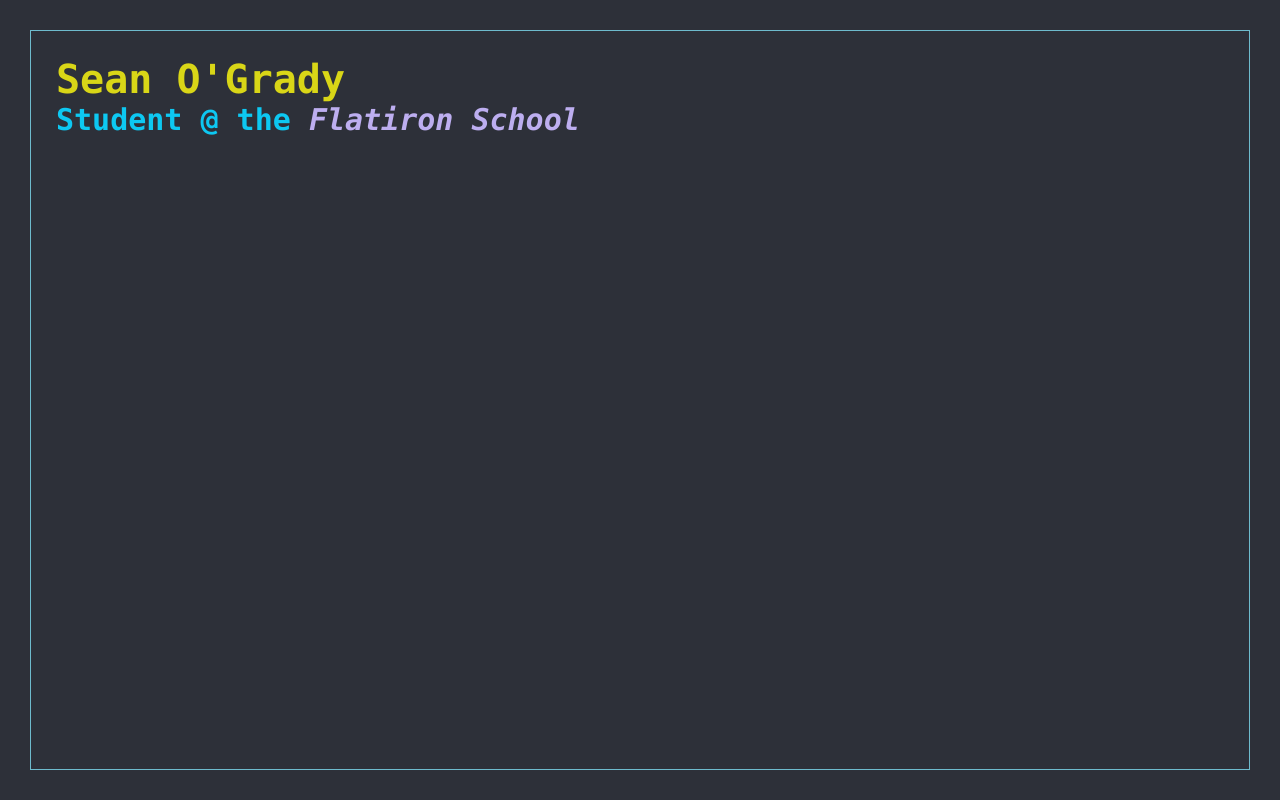
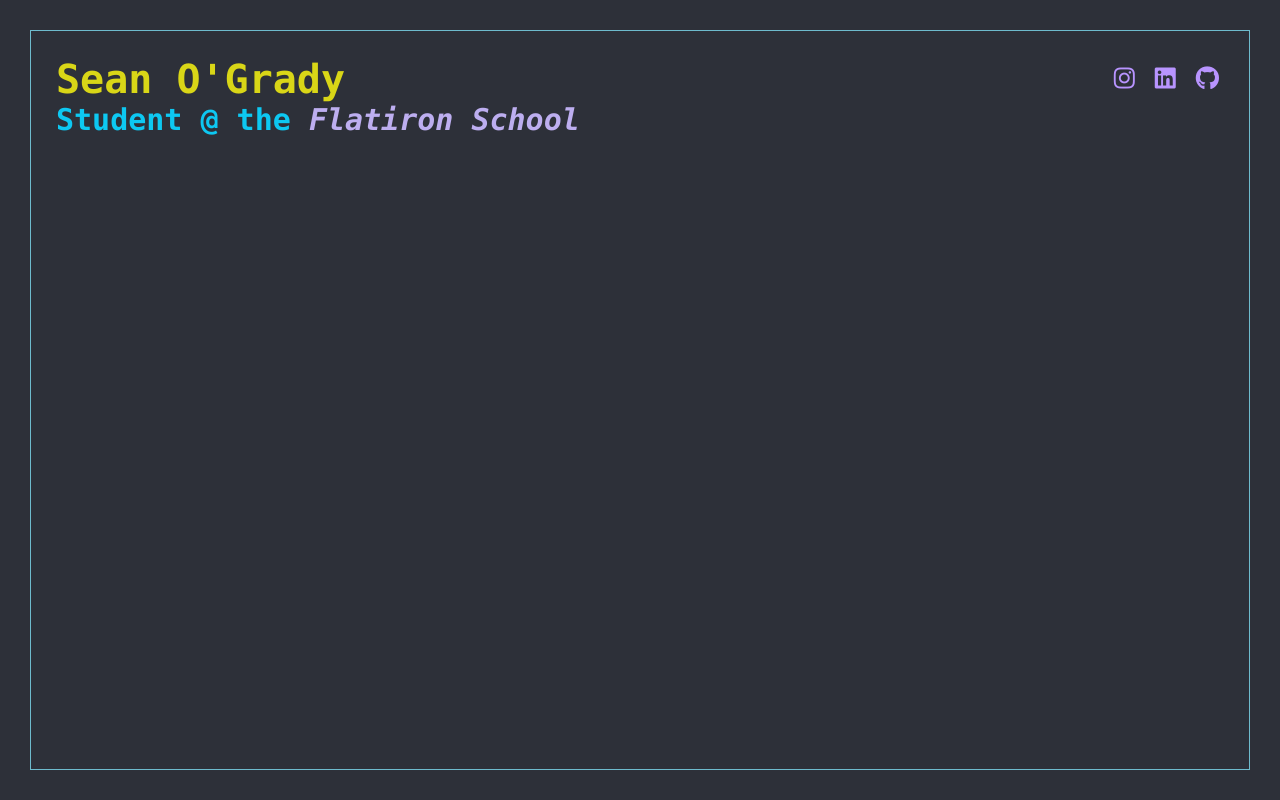
Before and after one commit to sean-a-ogrady/my-personal-website, a plain HTML site: page index.html in a window 1280 px wide. Drawn offline with Linux system fonts and the light colour scheme.

Commit message:
Add links to socials

```diff
--- a/index.html
+++ b/index.html
@@ -2,14 +2,22 @@
 <html lang="en">
 <head>
     <link rel="stylesheet" href="./style.css"/>
+    <!-- Include Font Awesome CSS -->
+    <link rel="stylesheet" href="https://cdnjs.cloudflare.com/ajax/libs/font-awesome/5.15.3/css/all.min.css">
     <title>Sean O'Grady</title>
 </head>
 <body>
-        <div id="background">
+    <div id="background"></div>
     <div id="frame">
+        <div id="site-header">
             <h1>Sean O'Grady</h1>
             <h3>Student @ the <em>Flatiron School</em></h3>
         </div>
+        <ul id="navigation">
+            <li><a href="https://www.instagram.com/og_sean"><i class="fab fa-instagram"></i></a></li>
+            <li><a href="https://www.linkedin.com/in/saogrady/"><i class="fab fa-linkedin"></i></a></li>
+            <li><a href="https://github.com/sean-a-ogrady"><i class="fab fa-github"></i></a></li>
+        </ul>
     </div>
 </body>
 </html>
--- a/style.css
+++ b/style.css
@@ -1,49 +1,61 @@
-body {
+body, html {
+    margin: 0;
+    padding: 0;
     font-family: "Consolas";
     background: #2D3039;
     color: #6EBBCD;
-    margin: 0px;
-    padding: 0px;
 }
+
 h1, h2, h3, h4, h5, p {
-    margin:0;
+    margin: 0;
 }
+
 h1 {
     color: #D9D617;
     font-size: 40px;
 }
+
 h2 {
     color: #B894FF;
     font-size: 35px;
 }
+
 h3 {
     color: #0DC8F2;
     font-size: 30px;
 }
+
 h4 {
     color: #72D4A5;
     font-size: 25px;
 }
+
 h5 {
     color: #9FA7C0;
     font-size: 20px;
 }
+
 strong {
     color: #DBCE84;
 }
+
 em {
     color: #BDAEF0;
 }
+
 #background {
     height: 100%;
     width: 100%;
     position: fixed;
     left: 0;
     top: 0;
+    background: #2D3039;
+    z-index: -1;
 }
+
 #frame {
-    height: calc(100% - 60px); /* Adjust the value for the offset */
-    width: calc(100% - 60px); /* Adjust the value for the offset */
+    height: calc(100% - 60px);
+    width: calc(100% - 60px);
     position: fixed;
     left: 50%;
     top: 50%;
@@ -52,18 +64,33 @@ em {
     padding: 25px;
     box-sizing: border-box;
     border: 1px solid #6EBBCD;
-    margin: 0px;
+    margin: 0;
+    z-index: 1;
 }
 
-/*
-#frame {
-    -moz-box-sizing: border-box;
-    -o-box-sizing: border-box;
-    -webkit-box-sizing: border-box;
-    -webkit-box-sizing: border;
-    box-sizing: border-box;
-    border-style: solid;
-    width: 90%;
-    position: relative;
+#navigation {
+    list-style: none;
+    display: flex;
+    margin: 0;
+    padding: 0 10px;
+    align-items: center;
+    position: absolute;
+    top: 0;
+    right: 0;
+    transform: translateY(calc(50% + 20px));
 }
-*/
+
+#navigation li {
+    margin-right: 20px;
+}
+
+#navigation a {
+    color: #B894FF;
+    font-size: 24px;
+    text-decoration: none;
+    transition: color 0.3s ease-in-out;
+}
+
+#navigation a:hover {
+    color: #A75F82;
+}
```
Also changed, not shown: README.md. Lines whose indentation alone changed are shown as unchanged.
